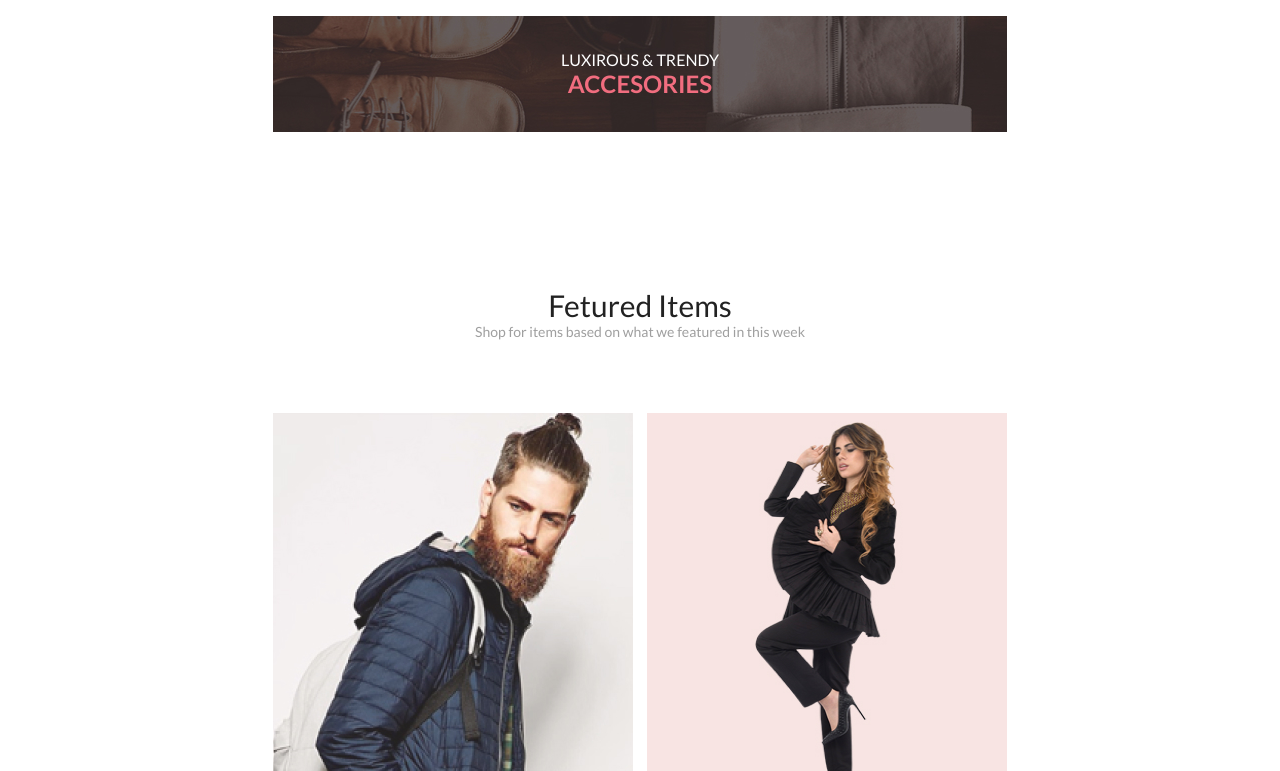
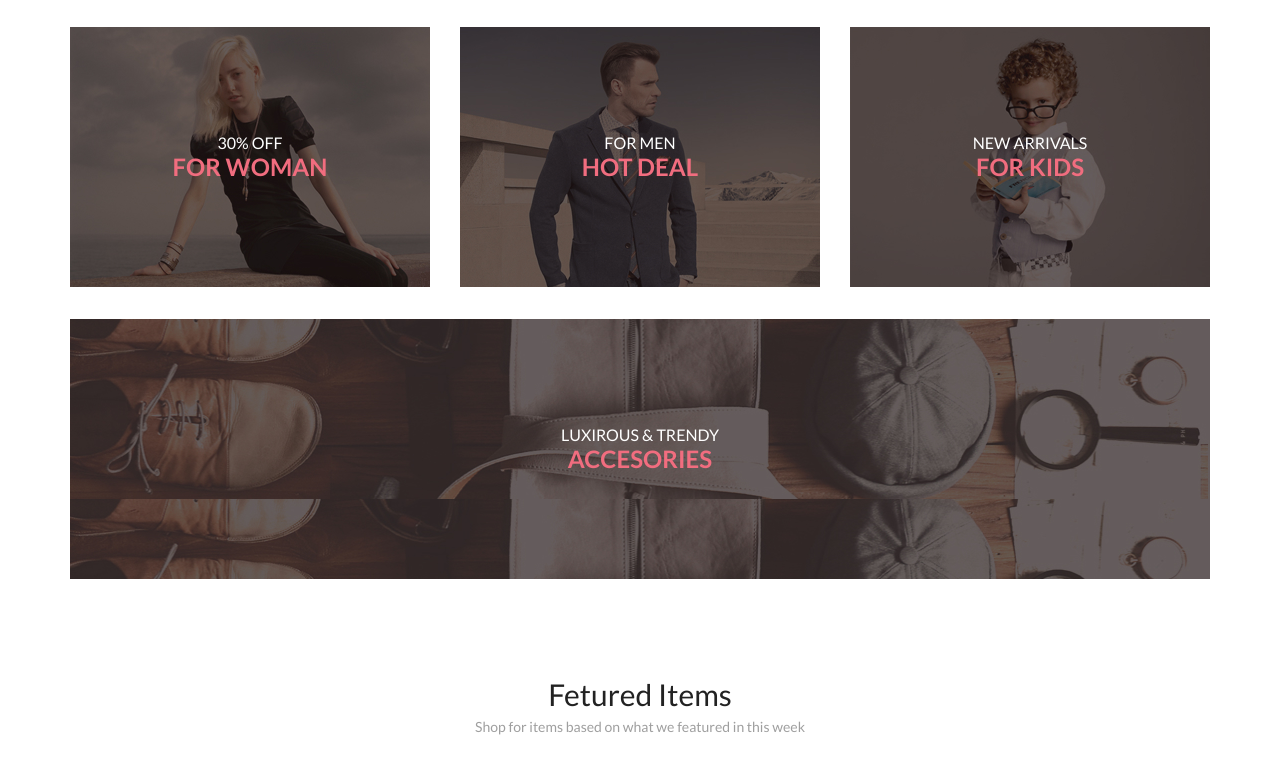
Before and after one commit to ivbolshackow/first-shop, a plain HTML site: page index.html in a window 1280 px wide. Shown: the part 875-1646 px from the top of the page. Drawn offline with Linux system fonts and the light colour scheme; files whose address does not match are found by name.

Commit message:
lesson-6

```diff
--- a/scss/_variables.scss
+++ b/scss/_variables.scss
@@ -8,6 +8,6 @@ $light-grey: #F8F8F8;
 $black-gray: #5D5D5D;
 $red: #F26376;
 
-$desktop-width: 1599px;
+$desktop-width: 1140px;
 $tablet-mid-width: 1200px;
 $tablet-width: 767px;
--- a/scss/blocks/_aside.scss
+++ b/scss/blocks/_aside.scss
@@ -14,7 +14,6 @@
 .aside__list {
     display: flex;
     justify-content: space-between;
-    align-items: center;
 
     @include tablet {
         flex-direction: column;
@@ -27,9 +26,6 @@
     width: 360px;
     min-height: 134px;
     align-items: center;
-
-
-
 }
 
 .aside__ico {
--- a/scss/blocks/_brand.scss
+++ b/scss/blocks/_brand.scss
@@ -37,6 +37,8 @@
 
     @include mobile {
         height: 363px;
+        padding: 0;
+        justify-content: center;
     }
 
 }
--- a/scss/blocks/_sales.scss
+++ b/scss/blocks/_sales.scss
@@ -44,7 +44,7 @@
 
 .sales__item--shoes {
     background-image: url(../img/sales-accesories.jpg);
-    width: 735px;
+    width: 100%;
 
     @include tablet {
         height: 116px;
```
Also changed, not shown: css/style.css, 1 other file.
